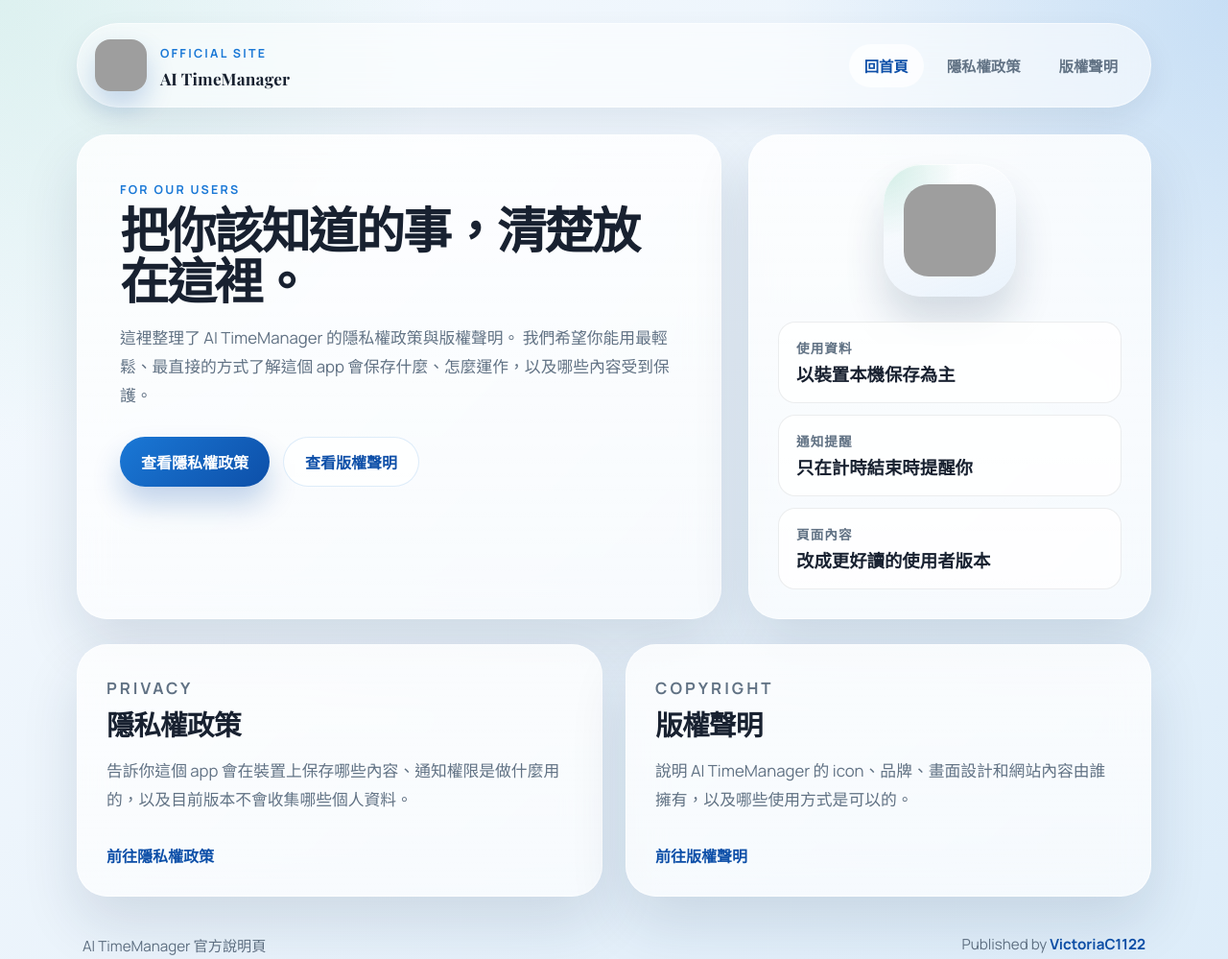
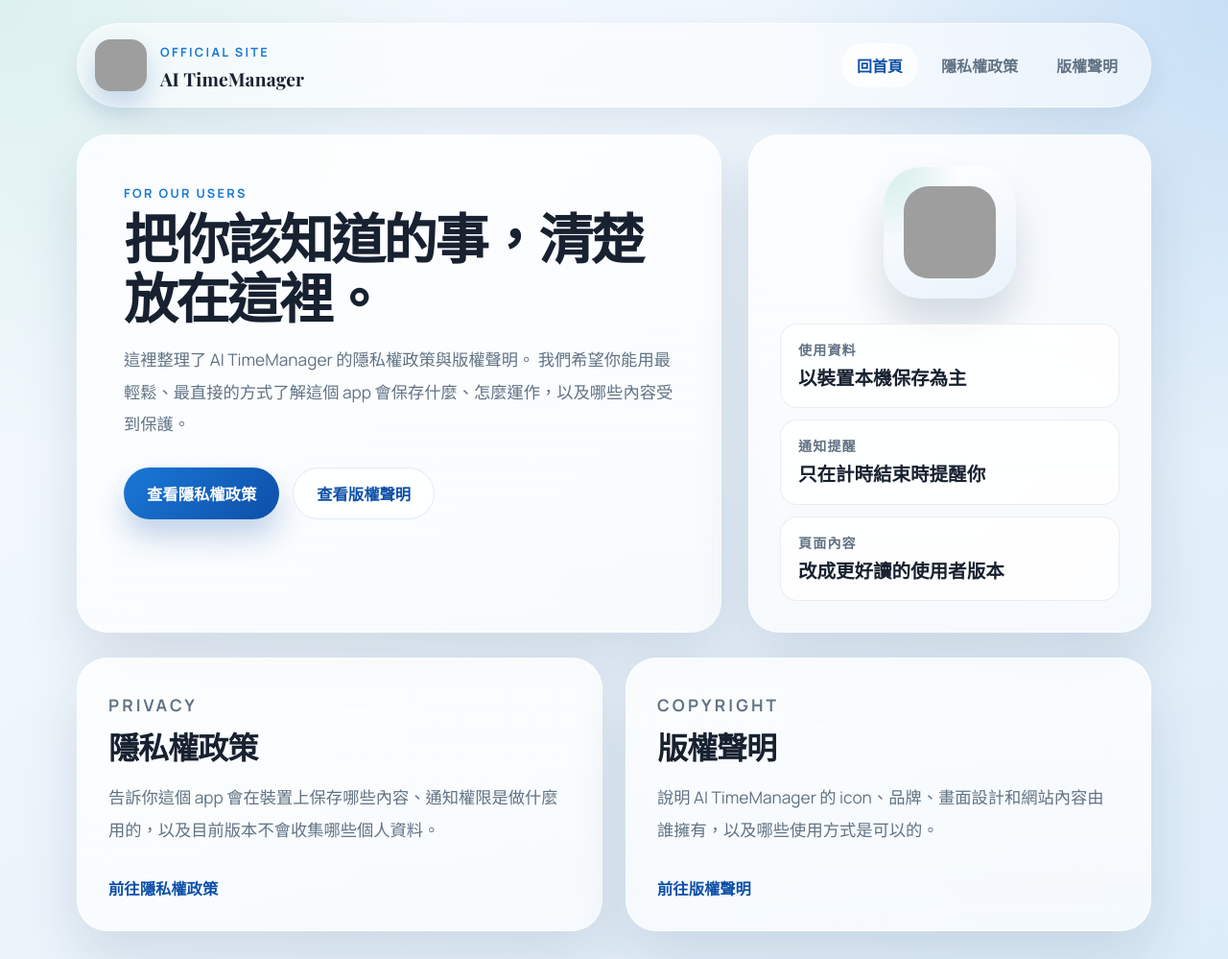
Before and after one commit to VictoriaC1122/ai-time-manager-site, a plain HTML site: page index.html in a window 1280 px wide. Shown: the top 999 px of the page at 96% size. Drawn offline with nearby package versions, Linux system fonts and the light colour scheme; grey boxes are pictures that could not be loaded.

Commit message:
Improve website typography for readability

```diff
--- a/assets/styles.css
+++ b/assets/styles.css
@@ -28,6 +28,7 @@
 body {
   margin: 0;
   font-family: "Manrope", "SF Pro Text", "Inter", sans-serif;
+  font-size: 16px;
   color: var(--ink);
   background:
     radial-gradient(circle at top left, rgba(61, 179, 146, 0.14), transparent 28%),
@@ -76,7 +77,7 @@
 
 .brand strong {
   display: block;
-  font-size: 1.08rem;
+  font-size: 1.2rem;
   letter-spacing: 0.01em;
   font-family: "Playfair Display", Georgia, serif;
 }
@@ -88,7 +89,7 @@
 .eyebrow {
   display: inline-block;
   margin: 0 0 6px;
-  font-size: 0.78rem;
+  font-size: 0.8rem;
   font-weight: 700;
   letter-spacing: 0.18em;
   text-transform: uppercase;
@@ -103,7 +104,7 @@
 
 .nav-links a {
   padding: 11px 16px;
-  font-size: 0.96rem;
+  font-size: 1rem;
   font-weight: 600;
   color: var(--muted);
   border-radius: 999px;
@@ -137,14 +138,14 @@
 }
 
 .hero-copy {
-  padding: 44px;
+  padding: 48px;
 }
 
 .hero-copy h1,
 .policy-hero h1 {
   margin: 0 0 18px;
-  font-size: clamp(2.3rem, 4vw, 4.4rem);
-  line-height: 1.04;
+  font-size: clamp(2.5rem, 4.4vw, 4.7rem);
+  line-height: 1.1;
   letter-spacing: -0.04em;
   font-family: "Playfair Display", Georgia, serif;
   font-weight: 700;
@@ -154,8 +155,8 @@
 .policy-hero p,
 .policy-card p,
 .feature-panel p {
-  font-size: 1.05rem;
-  line-height: 1.8;
+  font-size: 1.08rem;
+  line-height: 1.95;
   color: var(--muted);
 }
 
@@ -170,10 +171,10 @@
   display: inline-flex;
   align-items: center;
   justify-content: center;
-  min-height: 52px;
-  padding: 0 22px;
+  min-height: 54px;
+  padding: 0 24px;
   border-radius: 999px;
-  font-size: 1rem;
+  font-size: 1.02rem;
   font-weight: 700;
   transition: transform 160ms ease, box-shadow 160ms ease, background 160ms ease;
 }
@@ -195,7 +196,7 @@
 }
 
 .hero-card {
-  padding: 30px;
+  padding: 32px;
   display: flex;
   flex-direction: column;
   justify-content: center;
@@ -241,7 +242,7 @@
 
 .metric-card span {
   margin-bottom: 6px;
-  font-size: 0.85rem;
+  font-size: 0.88rem;
   font-weight: 700;
   letter-spacing: 0.08em;
   text-transform: uppercase;
@@ -249,8 +250,8 @@
 }
 
 .metric-card strong {
-  font-size: 1.15rem;
-  line-height: 1.35;
+  font-size: 1.22rem;
+  line-height: 1.45;
 }
 
 .content-grid {
@@ -261,13 +262,13 @@
 }
 
 .feature-panel {
-  padding: 30px;
+  padding: 32px;
 }
 
 .feature-panel h2 {
   margin: 0 0 14px;
-  font-size: 1.8rem;
-  line-height: 1.16;
+  font-size: 2rem;
+  line-height: 1.22;
   letter-spacing: -0.03em;
   font-family: "Playfair Display", Georgia, serif;
   font-weight: 700;
@@ -278,7 +279,7 @@
   align-items: center;
   gap: 8px;
   margin-top: 14px;
-  font-size: 1rem;
+  font-size: 1.02rem;
   font-weight: 700;
   color: var(--accent-deep);
 }
@@ -291,13 +292,13 @@
 
 .policy-hero,
 .policy-card {
-  padding: 34px;
+  padding: 38px;
 }
 
 .policy-card h2 {
-  margin: 30px 0 10px;
-  font-size: 1.28rem;
-  line-height: 1.35;
+  margin: 34px 0 12px;
+  font-size: 1.46rem;
+  line-height: 1.4;
   letter-spacing: -0.02em;
   font-family: "Playfair Display", Georgia, serif;
   font-weight: 600;
@@ -320,7 +321,7 @@
   flex-wrap: wrap;
   padding: 24px 6px 0;
   color: var(--muted);
-  font-size: 0.95rem;
+  font-size: 1rem;
 }
 
 .policy-actions {
@@ -361,15 +362,23 @@
 
   .hero-copy h1,
   .policy-hero h1 {
-    font-size: 2.2rem;
+    font-size: 2.4rem;
   }
 
   .hero-text,
   .policy-hero p,
   .policy-card p,
   .feature-panel p {
-    font-size: 0.98rem;
-    line-height: 1.74;
+    font-size: 1.03rem;
+    line-height: 1.85;
+  }
+
+  .feature-panel h2 {
+    font-size: 1.72rem;
+  }
+
+  .policy-card h2 {
+    font-size: 1.32rem;
   }
 
   .button {
```
